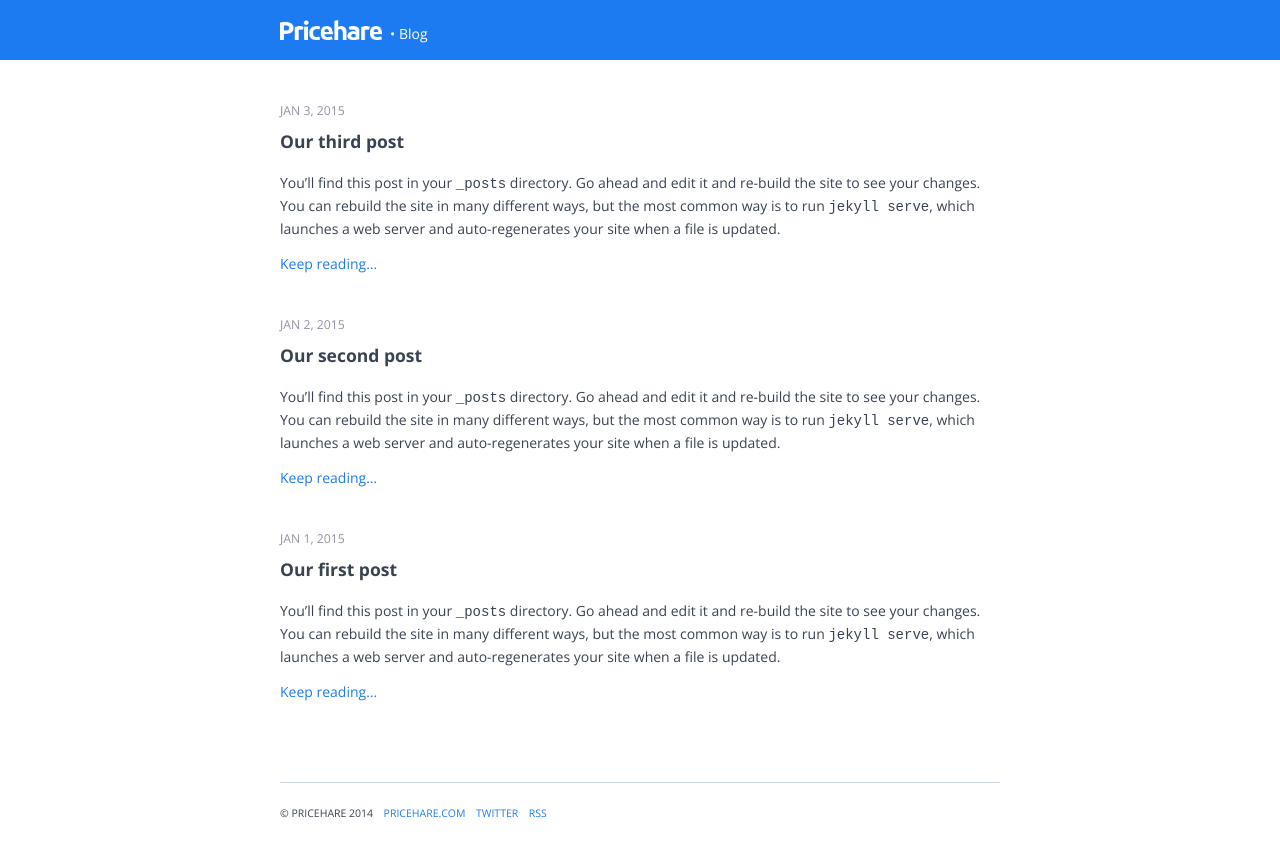
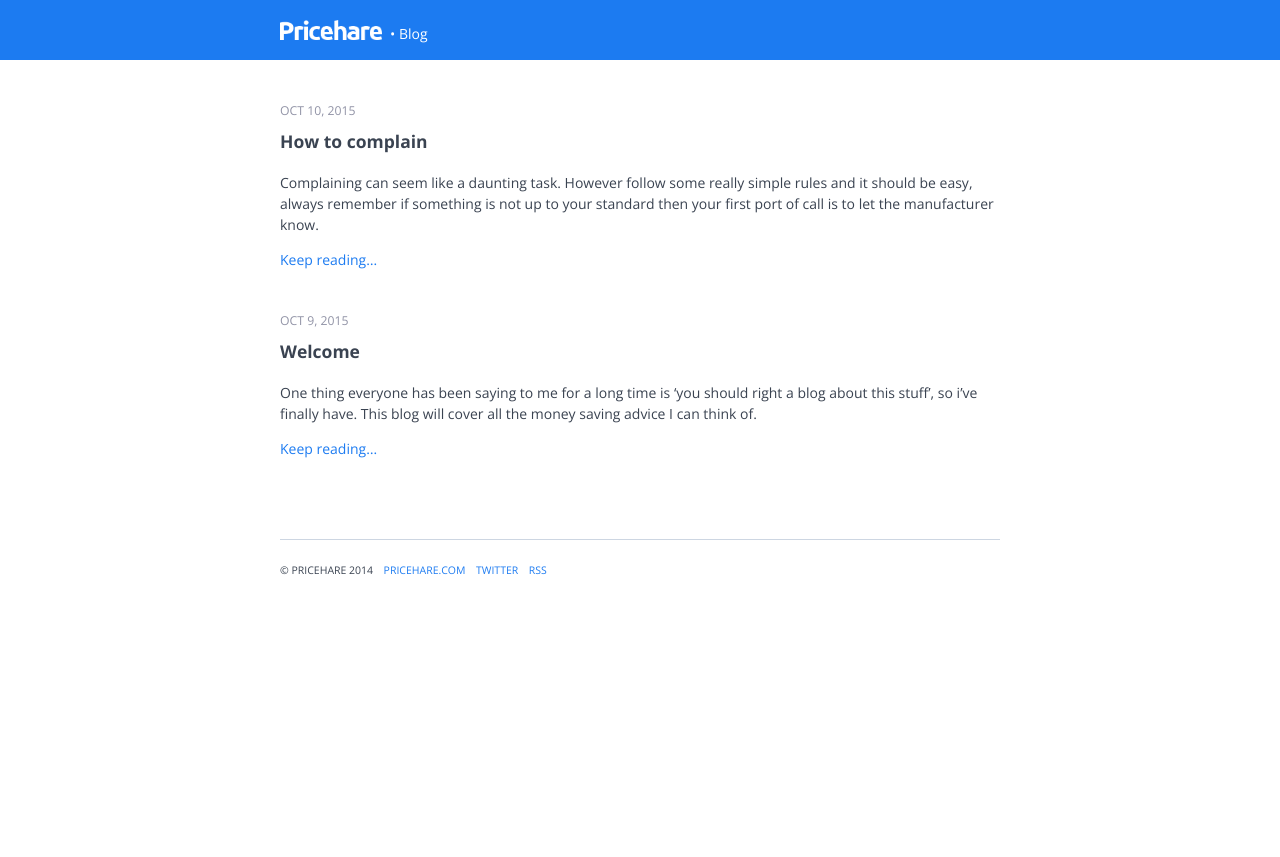
Before and after one commit to Pricehare/blog, a Jekyll site: the page built from index.html, in a window 1280 px wide. Shown: the top 857 px of the page. Built offline with Jekyll 4.4.1, drawn with Linux system fonts in a browser that asks for light colours; the list of posts is cut into pages by our own code.

```diff
--- a/_posts/2015-01-01-first-post.md
+++ /dev/null
@@ -1,26 +0,0 @@
----
-layout: post
-title: Our first post
-tags:
-  this
-  that
----
-You’ll find this post in your `_posts` directory. Go ahead and edit it and re-build the site to see your changes. You can rebuild the site in many different ways, but the most common way is to run `jekyll serve`, which launches a web server and auto-regenerates your site when a file is updated.
-
-To add new posts, simply add a file in the `_posts` directory that follows the convention `YYYY-MM-DD-name-of-post.ext` and includes the necessary front matter. Take a look at the source for this post to get an idea about how it works.
-
-Jekyll also offers powerful support for code snippets:
-
-{% highlight ruby %}
-def print_hi(name)
-  puts "Hi, #{name}"
-end
-print_hi('Tom')
-#=> prints 'Hi, Tom' to STDOUT.
-{% endhighlight %}
-
-Check out the [Jekyll docs][jekyll] for more info on how to get the most out of Jekyll. File all bugs/feature requests at [Jekyll’s GitHub repo][jekyll-gh]. If you have questions, you can ask them on [Jekyll’s dedicated Help repository][jekyll-help].
-
-[jekyll]:      http://jekyllrb.com
-[jekyll-gh]:   https://github.com/jekyll/jekyll
-[jekyll-help]: https://github.com/jekyll/jekyll-help
--- a/_posts/2015-01-02-second-post.md
+++ /dev/null
@@ -1,25 +0,0 @@
----
-layout: post
-title: Our second post
-tags:
-  this
----
-You’ll find this post in your `_posts` directory. Go ahead and edit it and re-build the site to see your changes. You can rebuild the site in many different ways, but the most common way is to run `jekyll serve`, which launches a web server and auto-regenerates your site when a file is updated.
-
-To add new posts, simply add a file in the `_posts` directory that follows the convention `YYYY-MM-DD-name-of-post.ext` and includes the necessary front matter. Take a look at the source for this post to get an idea about how it works.
-
-Jekyll also offers powerful support for code snippets:
-
-{% highlight ruby %}
-def print_hi(name)
-  puts "Hi, #{name}"
-end
-print_hi('Tom')
-#=> prints 'Hi, Tom' to STDOUT.
-{% endhighlight %}
-
-Check out the [Jekyll docs][jekyll] for more info on how to get the most out of Jekyll. File all bugs/feature requests at [Jekyll’s GitHub repo][jekyll-gh]. If you have questions, you can ask them on [Jekyll’s dedicated Help repository][jekyll-help].
-
-[jekyll]:      http://jekyllrb.com
-[jekyll-gh]:   https://github.com/jekyll/jekyll
-[jekyll-help]: https://github.com/jekyll/jekyll-help
--- a/_posts/2015-01-03-third-post.md
+++ /dev/null
@@ -1,26 +0,0 @@
----
-layout: post
-title: Our third post
-tags:
-  that
-  another
----
-You’ll find this post in your `_posts` directory. Go ahead and edit it and re-build the site to see your changes. You can rebuild the site in many different ways, but the most common way is to run `jekyll serve`, which launches a web server and auto-regenerates your site when a file is updated.
-
-To add new posts, simply add a file in the `_posts` directory that follows the convention `YYYY-MM-DD-name-of-post.ext` and includes the necessary front matter. Take a look at the source for this post to get an idea about how it works.
-
-Jekyll also offers powerful support for code snippets:
-
-{% highlight ruby %}
-def print_hi(name)
-  puts "Hi, #{name}"
-end
-print_hi('Tom')
-#=> prints 'Hi, Tom' to STDOUT.
-{% endhighlight %}
-
-Check out the [Jekyll docs][jekyll] for more info on how to get the most out of Jekyll. File all bugs/feature requests at [Jekyll’s GitHub repo][jekyll-gh]. If you have questions, you can ask them on [Jekyll’s dedicated Help repository][jekyll-help].
-
-[jekyll]:      http://jekyllrb.com
-[jekyll-gh]:   https://github.com/jekyll/jekyll
-[jekyll-help]: https://github.com/jekyll/jekyll-help
--- /dev/null
+++ b/_posts/2015-10-09-introduction.md
@@ -0,0 +1,16 @@
+---
+layout: post
+title: Welcome
+---
+
+One thing everyone has been saying to me for a long time is 'you should right a blog about this stuff', so i've finally have. This blog will cover all the money saving advice I can think of.
+
+The first tip I have is to use [Pricehare](http://pricehare.com)!
+
+So how did Pricehare come about? Well i've been working on it for a long time now, originally it was just a small script I run to let me know when the price of a chest of draws went down. It was from M&S and I know ever 6 weeks or so they run a 20% off promotion for furniture. Usually I will just check the website everyday, but I thought why should I do it when I can write a script to check for me.
+
+One year later, a lot of improvements to the original algorithm and we've finally have something we think will be useful to other people.
+
+Hope it saves you lots of money!
+
+Daniel
--- /dev/null
+++ b/_posts/2015-10-10-how-to-complain.md
@@ -0,0 +1,29 @@
+---
+layout: post
+title: How to complain
+tags:
+  complain
+  complaining
+---
+
+Complaining can seem like a daunting task. However follow some really simple rules and it should be easy, always remember if something is not up to your standard then your first port of call is to let the manufacturer know.
+
+### Research
+
+Make sure you've done your research, know your rights who you need to speak to and most importantly what outcome would you like from contacting someone.
+
+### Speak to someone
+
+Always try to speak to someone on the phone, it's a lot more personal and it normally means you can get something resolved quickly.
+
+### Be Nice
+
+Just <strong>be nice</strong> no one wants to be shouted it and it's probably not personally their fault. Try explaining your problem and get the operator to come round to your side of the argument. Explain it slowly and in as much detail as possible.
+
+### Pick your battles
+
+Some items are not worth complaining about, some really are. But also know when you're not going to get anywhere.
+
+### Follow up
+
+This is probably my number one tip, if they aren't giving you the answer you would like. Get the operators name and number and agree on a date when it will be resolved. If it hasn't ring them up on that date and keep chasing...
```
Also changed, not shown: _includes/head.html (+11 -0 lines), _layouts/post.html (+13 -0 lines), 7 other files.
